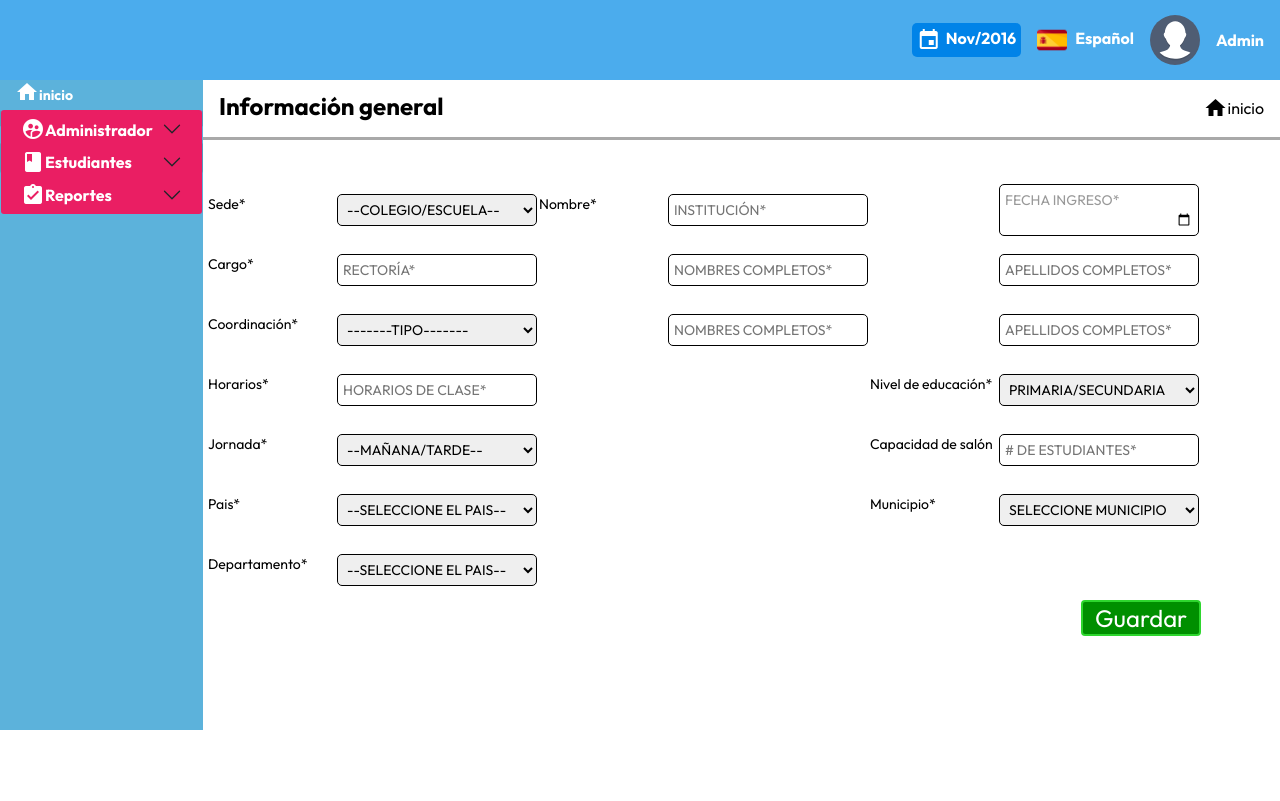
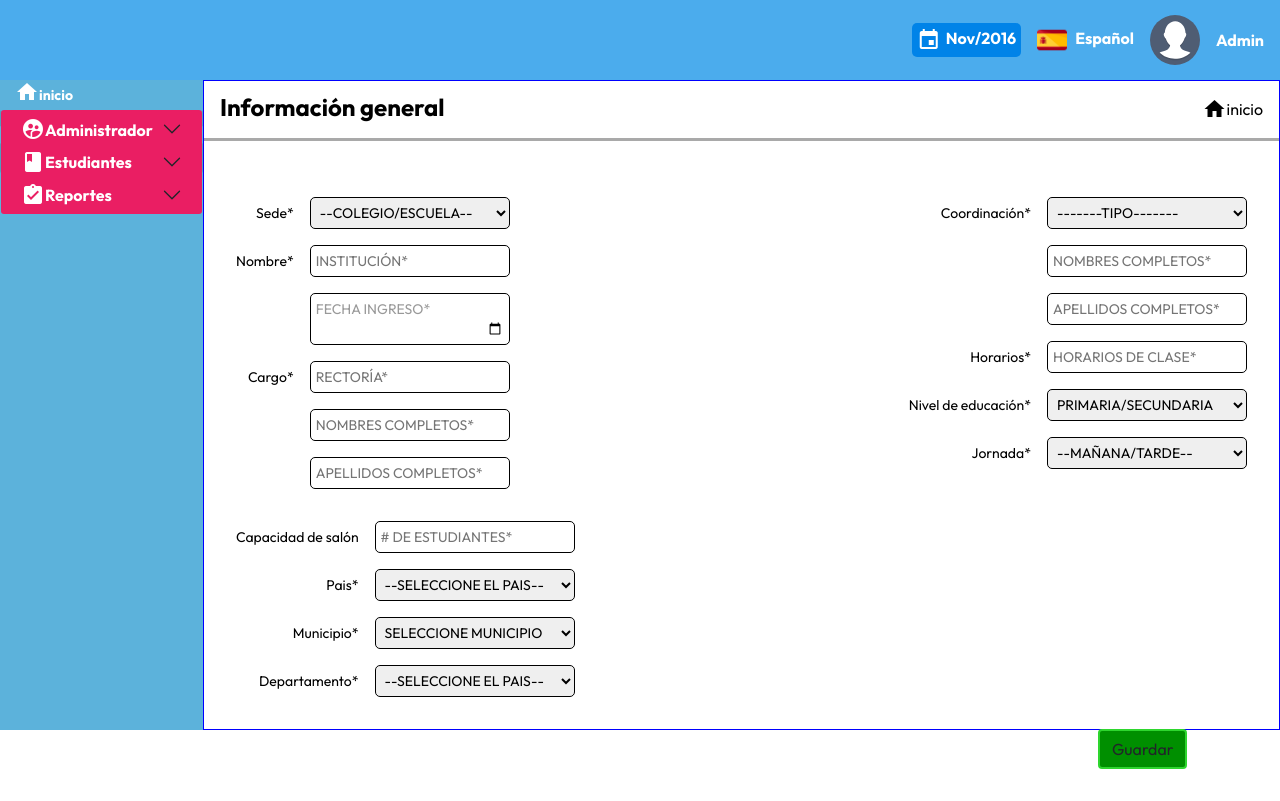
Before and after one commit to Yonfaver23/Cliente-Student, an Angular app: page /admin/panel/home in a window 1280 px wide. Built offline with nearby package versions, Linux system fonts and the light colour scheme.

Commit message:
rrevisar-reponsi-panel-home

```diff
--- a/src/app/components/header-admin/header-admin.component.css
+++ b/src/app/components/header-admin/header-admin.component.css
@@ -5,6 +5,7 @@
   font: var(--font1);
   height: 80px;
   display: flex;
+  width: 100%;
   justify-content: right;
 }
 .menu-admin > span {
--- a/src/app/components/nav-bar-admin/nav-bar-admin.component.html
+++ b/src/app/components/nav-bar-admin/nav-bar-admin.component.html
@@ -1,11 +1,13 @@
 <div class="menu-lateral-izquierdo">
   <div class="accordion" id="accordionPanelsStayOpenExample">
-    <a routerLink="/admin/panel/home"> <mat-icon
-      aria-hidden="false"
-      aria-label="Example home icon"
-      class="home-icon-uno"
-      >home</mat-icon
-    ><b class="texto-home-uno">inicio</b></a>
+    <a routerLink="/admin/panel/home">
+      <mat-icon
+        aria-hidden="false"
+        aria-label="Example home icon"
+        class="home-icon-uno"
+        >home</mat-icon
+      ><b class="texto-home-uno">inicio</b></a
+    >
 
     <div class="accordion-item acordion-item-editado">
       <h2 class="accordion-header" id="panelsStayOpen-headingTwo">
@@ -82,7 +84,9 @@
         <div class="accordion-body acordion-body-uno">
           <span class="icono-flecha-dos material-icons"> chevron_right </span>
           <b class="texto-validar-estudiantes-dos"
-            ><a routerLink="generar-reportes">Generar reportes</a></b
+            ><a routerLink="/admin/panel/generar-reportes"
+              >Generar reportes</a
+            ></b
           >
         </div>
       </div>
--- a/src/app/components/pages/admin-home/admin-home.component.css
+++ b/src/app/components/pages/admin-home/admin-home.component.css
@@ -5,9 +5,9 @@
 }
 .flex {
   display: flex;
+  width: 100%;
 }
 .form-main {
-  width: 100%;
   height: 60px;
   border-bottom: 3px solid rgb(169, 169, 169);
 }
@@ -23,11 +23,20 @@ h3 {
   display: flex;
   align-items: center;
 }
+.panel {
+  border: 1px solid blue;
+  min-width: 100%;
+}
 h3 p {
   font: var(--fontRute);
 }
 .formulario {
-  padding: 1rem;
+  /* border: 1px solid blue; */
+  display: flex;
+  flex-wrap: wrap;
+  gap: 2rem;
+  padding: 2rem;
+  justify-content: space-between;
 }
 .input-forum {
   display: flex;
@@ -49,35 +58,7 @@ input[type="date"]:focus::before,
 input[type="date"]:valid::before {
   content: "" !important;
 }
-.option {
-  display: flex;
-  justify-content: space-between;
-  margin-top: 2rem;
 
-  align-items: center;
-}
-textarea {
-  height: 100%;
-}
-.huella {
-  display: flex;
-
-  align-items: flex-end;
-  gap: 1rem;
-}
-
-.btn {
-  border: 1px solid red;
-  font: var(--fontButton);
-  color: white;
-}
-.btn:hover {
-  opacity: 0.8;
-}
-.btn.limpiar {
-  border: 2px solid rgb(135, 135, 255);
-  background-color: rgb(62, 100, 255);
-}
 .btn.guardar {
   border: 2px solid rgb(46, 214, 46);
   background-color: rgb(0, 143, 0);
@@ -91,48 +72,16 @@ select {
   border-radius: 5px;
   border: 1px solid black;
 }
-.table {
-  margin-top: 3rem;
-
+.input {
+  /* border: 1px solid violet; */
+  display: flex;
+  justify-content: flex-end;
+  align-items: center;
+  gap: 1rem;
+}
+.colum {
   display: flex;
   flex-direction: column;
+  /* background-color: blue; */
+  gap: 1rem;
 }
-.table-student th {
-  background-color: blue;
-  color: white;
-}
-tbody tr:nth-child(even) {
-  background-color: rgb(130, 190, 255);
-}
-.opciones {
-  display: flex;
-  justify-content: space-between;
-  align-items: center;
-}
-.img-icon img {
-  width: 4rem;
-}
-.img-icon img:hover {
-  opacity: 0.8;
-  cursor: pointer;
-}
-
-.btn.registrar {
-  display: flex;
-  border: 2px solid rgb(46, 214, 46);
-  background-color: rgb(0, 143, 0);
-  text-align: center;
-  gap: 5px;
-}
-td{
-    height: 60px;
-    width: 210px;
-}
-input{
-    position: relative;
-    float: right;
-}
-select{
-    position: relative;
-    float: right;
-}
--- a/src/app/components/pages/admin-home/admin-home.component.html
+++ b/src/app/components/pages/admin-home/admin-home.component.html
@@ -10,76 +10,132 @@
           <h3>
             Información general
 
-            <p class="rute">
-              <span class="material-icons"> home </span>inicio
-            </p>
+            <p class="rute"><span class="material-icons"> home </span>inicio</p>
           </h3>
         </div>
         <div class="formulario">
-            <div class="row">
-
-                <table style="    width: 993px;"class="tftable" border="0">
-
-                    <tr><td><a   style="  position: inherit; top: 5px;">
-                    Sede* </a> <select id="sel_sede"  name="" class="">
+          <div class="colum">
+            <div class="input">
+              <a style="position: inherit; top: 5px"> Sede* </a>
+              <select id="sel_sede" name="" class="">
                 <option value="">--COLEGIO/ESCUELA--</option>
                 <option value="COLEGIO">COLEGIO</option>
                 <option value="ESCUELA">ESCUELA</option>
-                      </select></td><td>
+              </select>
+            </div>
+            <div class="input">
               <a>Nombre*</a>
-                          <input type="txt_nombreInstititucion" placeholder="INSTITUCIÓN*">
-                      </td><td>  <input id="txt_fechaIngreso"type="date" placeholder="FECHA INGRESO*" required /></td></tr>
-                    <tr><td><a>Cargo*</a><input id="txt_cargoRectoria" type="text" placeholder="RECTORÍA*"></td>
-                        <td><input type="txt_nombreRector" placeholder="NOMBRES COMPLETOS*"></td>
-                        <td><input type="text" id="txt_rectorApellidos" placeholder="APELLIDOS COMPLETOS*"></td>
-                    </tr>
-                    <tr><td><a >Coordinación*</a>
+              <input
+                type="txt_nombreInstititucion"
+                placeholder="INSTITUCIÓN*"
+              />
+            </div>
+            <div class="input">
+              <input
+                id="txt_fechaIngreso"
+                type="date"
+                placeholder="FECHA INGRESO*"
+                required
+              />
+            </div>
+
+            <div class="input">
+              <a>Cargo*</a
+              ><input
+                id="txt_cargoRectoria"
+                type="text"
+                placeholder="RECTORÍA*"
+              />
+            </div>
+            <div class="input">
+              <input type="txt_nombreRector" placeholder="NOMBRES COMPLETOS*" />
+            </div>
+            <div class="input">
+              <input
+                type="text"
+                id="txt_rectorApellidos"
+                placeholder="APELLIDOS COMPLETOS*"
+              />
+            </div>
+          </div>
+          <div class="colum">
+            <div class="input">
+              <a>Coordinación*</a>
               <select id="sel_cordinacion" name="" class="">
                 <option value="">-------TIPO-------</option>
                 <option value="ACADEMICO">ACADEMICO</option>
                 <option value="CONVIVENCIA">CONVIVENCIA</option>
                 <option value="DISCIPLINA">DISPCIPLINA</option>
-                    </select></td>
-                        <td><input type="txt_nombreCoordinar" placeholder="NOMBRES COMPLETOS*"></td>
-                        <td><input type="text" id="txt_coordinadorApellidos" placeholder="APELLIDOS COMPLETOS*"></td></tr>
-                    <tr><td><a>Horarios*</a><input id="txt_horario" placeholder="HORARIOS DE CLASE*"></td>
-                        <td><!--Row:4 Cell:2--></td>
-                        <td><a >Nivel de educación*</a>
-                            <select id="sel_educacion"  name="" class="">
+              </select>
+            </div>
+            <div class="input">
+              <input
+                type="txt_nombreCoordinar"
+                placeholder="NOMBRES COMPLETOS*"
+              />
+            </div>
+            <div class="input">
+              <input
+                type="text"
+                id="txt_coordinadorApellidos"
+                placeholder="APELLIDOS COMPLETOS*"
+              />
+            </div>
+            <div class="input">
+              <a>Horarios*</a
+              ><input id="txt_horario" placeholder="HORARIOS DE CLASE*" />
+            </div>
+            <div class="input">
+              <a>Nivel de educación*</a>
+              <select id="sel_educacion" name="" class="">
                 <option value="">PRIMARIA/SECUNDARIA</option>
                 <option value="PRIMARIA">PRIMARIA</option>
-                                <option value="SECUNDARIA">SECUNDARIA</option></select>
-                        </td></tr>
-                    <tr><td><a>Jornada*</a>
-                        <select id="sel_jornada"  name="" class="">
+                <option value="SECUNDARIA">SECUNDARIA</option>
+              </select>
+            </div>
+            <div class="input">
+              <a>Jornada*</a>
+              <select id="sel_jornada" name="" class="">
                 <option value="">--MAÑANA/TARDE--</option>
                 <option value="ACADEMICO">MAÑANA</option>
-                        <option value="CONVIVENCIA">TARDE</option></select> </td>
-                        <td><!--Row:5 Cell:2--></td>
-                        <td><a >Capacidad de salón</a><input type="text" placeholder="# DE ESTUDIANTES*"></td></tr>
-                    <tr><td><a>Pais*</a>
-                        <select id="sel_pais"  name="" class="">
+                <option value="CONVIVENCIA">TARDE</option>
+              </select>
+            </div>
+          </div>
+          <div class="colum">
+            <div class="input">
+              <a>Capacidad de salón</a
+              ><input type="text" placeholder="# DE ESTUDIANTES*" />
+            </div>
+            <div class="input">
+              <a>Pais*</a>
+              <select id="sel_pais" name="" class="">
                 <option value="">--SELECCIONE EL PAIS--</option>
-                   </select> </td>
-                   <td><!--Row:6 Cell:2--></td>
-                   <td><a>Municipio*</a>
-                    <select id="sel_municipio"  name="" class="">
+              </select>
+            </div>
+            <div class="input">
+              <a>Municipio*</a>
+              <select id="sel_municipio" name="" class="">
                 <option value="">SELECCIONE MUNICIPIO</option>
-               </select></td></tr>
-                    <tr><td><a>Departamento*</a>
+              </select>
+            </div>
+            <div class="input">
+              <a>Departamento*</a>
               <select class="sel_pais" name="" class="">
                 <option value="">--SELECCIONE EL PAIS--</option>
-                   </select> </td><td><!--Row:7 Cell:2--></td><td><!--Row:7 Cell:3--></td></tr>
-                    </table>
-                    <div>
-                        <button style="margin-left: 862px;"class="btn guardar">Guardar</button>
+              </select>
+            </div>
           </div>
 
-
-
-
+          <div>
+            <div class="input">
+              <button style="margin-left: 862px" class="btn guardar">
+                Guardar
+              </button>
             </div>
           </div>
         </div>
       </div>
     </div>
+  </div>
+</div>
```
Also changed, not shown: 1 other file (tests, documents, lock files or other folders). Lines whose indentation alone changed are shown as unchanged.
